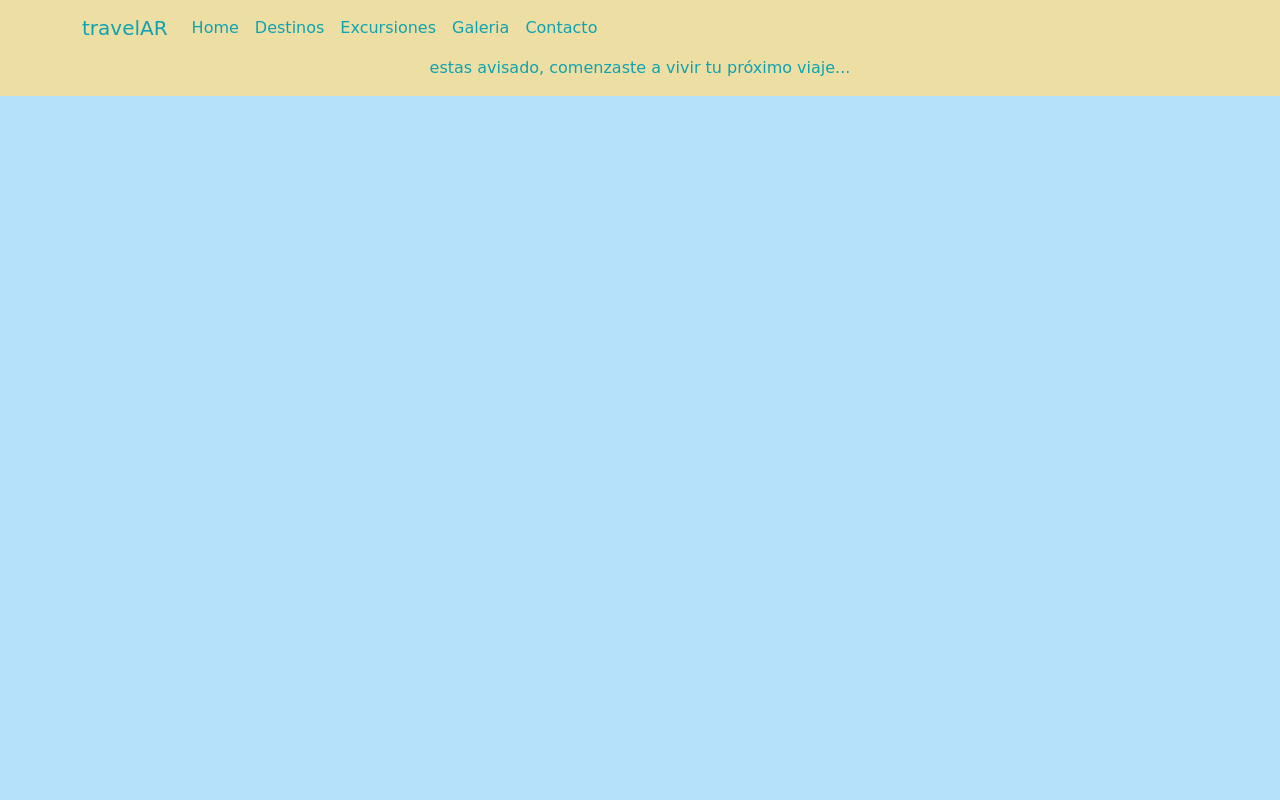
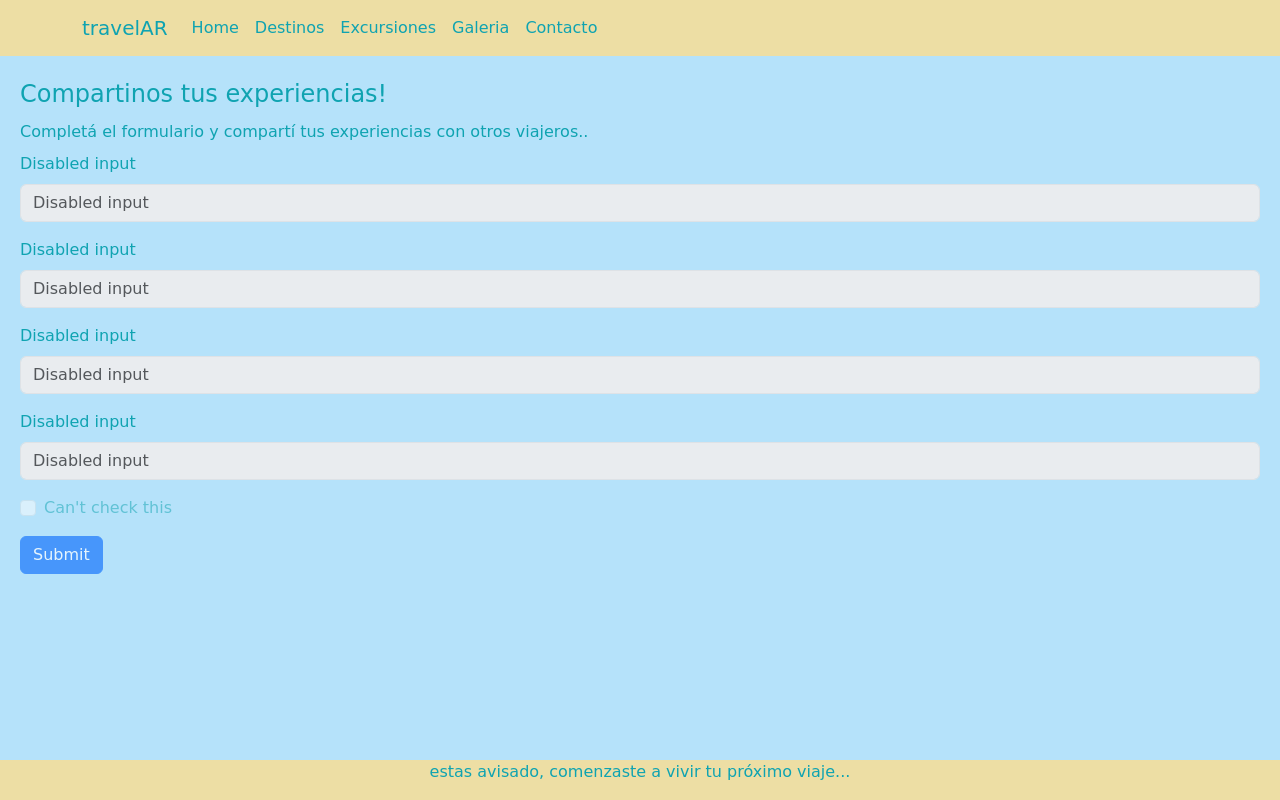
Before and after one commit to jivillarraza/TravelAR, a plain HTML site: page views/contacto.html in a window 1280 px wide. Drawn offline with nearby package versions, Linux system fonts and the light colour scheme.

Commit message:
pag exc + contacto. v1

```diff
--- a/css/style.css
+++ b/css/style.css
@@ -4,6 +4,8 @@ body{
     background-color: #B5E2FA;
     font-family: 'Comfortaa', cursive;
     color: #0fa3b1 ;
+    position: relative;
+    padding-bottom: 3em;
 
 }
 
@@ -72,10 +74,9 @@ h2 {
     display: flex;
     justify-content: space-evenly;
     align-items: center;
-    margin-top: 10;
-    margin-bottom: 10;
-    margin-left: 10;
-    margin-right: 10;
+    margin-bottom: 2em;
+    margin-left: 5em;
+    margin-right: 5em;
 
 }
 
@@ -87,7 +88,13 @@ h2 {
     margin-top: 10;
 }
 
+/*Contacto*/
 
+fieldset {
+    min-width: 10;
+    padding: 10;
+    margin: 10;
+}
 
 
 /*footer*/
@@ -97,4 +104,7 @@ h2 {
     align-items: center;
     justify-content: center;
     background-color: #EDDEA4;
+    position: absolute;
+    bottom: 0;
+    width: 100%;
 }
--- a/views/contacto.html
+++ b/views/contacto.html
@@ -32,7 +32,37 @@
     </header>
 
     <section>
-
+      <form>
+        <fieldset disabled>
+          <legend>Compartinos tus experiencias!</legend>
+          <label for="disabledTextInput" class="form-label">Completá el formulario y compartí tus experiencias con otros viajeros..</label>
+          <div class="mb-3">
+            <label for="disabledTextInput" class="form-label">Disabled input</label>
+            <input type="text" id="disabledTextInput" class="form-control" placeholder="Disabled input">
+          </div>
+          <div class="mb-3">
+            <label for="disabledTextInput" class="form-label">Disabled input</label>
+            <input type="text" id="disabledTextInput" class="form-control" placeholder="Disabled input">
+          </div>
+          <div class="mb-3">
+            <label for="disabledTextInput" class="form-label">Disabled input</label>
+            <input type="text" id="disabledTextInput" class="form-control" placeholder="Disabled input">
+          </div>
+          <div class="mb-3">
+            <label for="disabledTextInput" class="form-label">Disabled input</label>
+            <input type="text" id="disabledTextInput" class="form-control" placeholder="Disabled input">
+          </div>
+          <div class="mb-3">
+            <div class="form-check">
+              <input class="form-check-input" type="checkbox" id="disabledFieldsetCheck" disabled>
+              <label class="form-check-label" for="disabledFieldsetCheck">
+                Can't check this
+              </label>
+            </div>
+          </div>
+          <button type="submit" class="btn btn-primary">Submit</button>
+        </fieldset>
+      </form>
 
     </section>
 
```
Also changed, not shown: views/destinos.html (+21 -1 lines), views/excursiones.html (+9 -0 lines), images/nieve.jpg (added).
